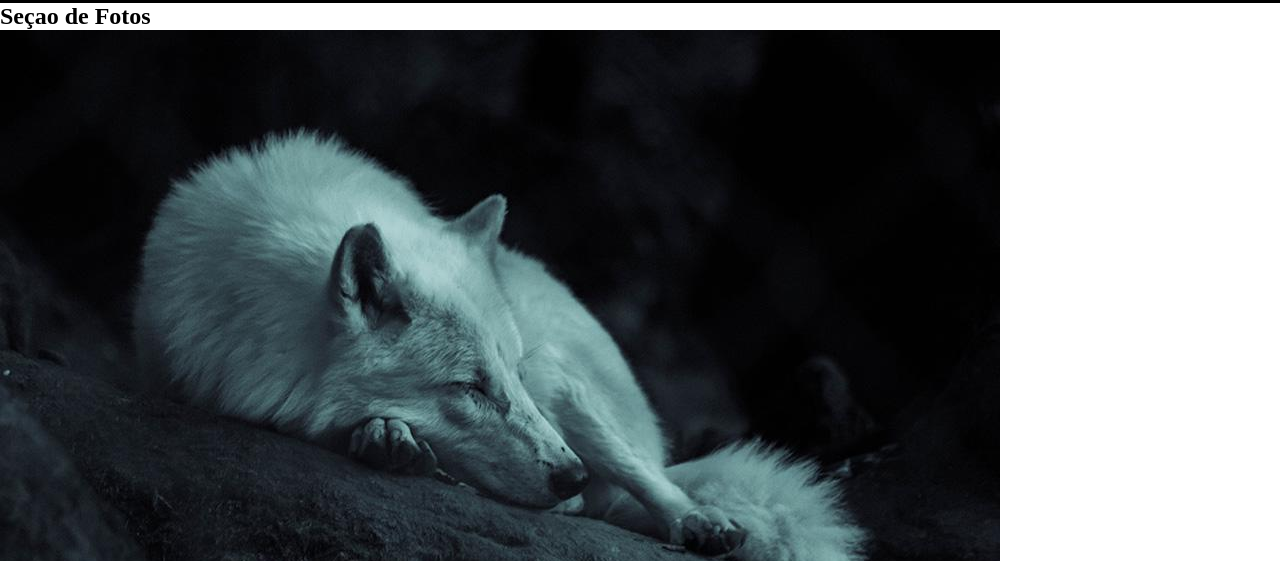
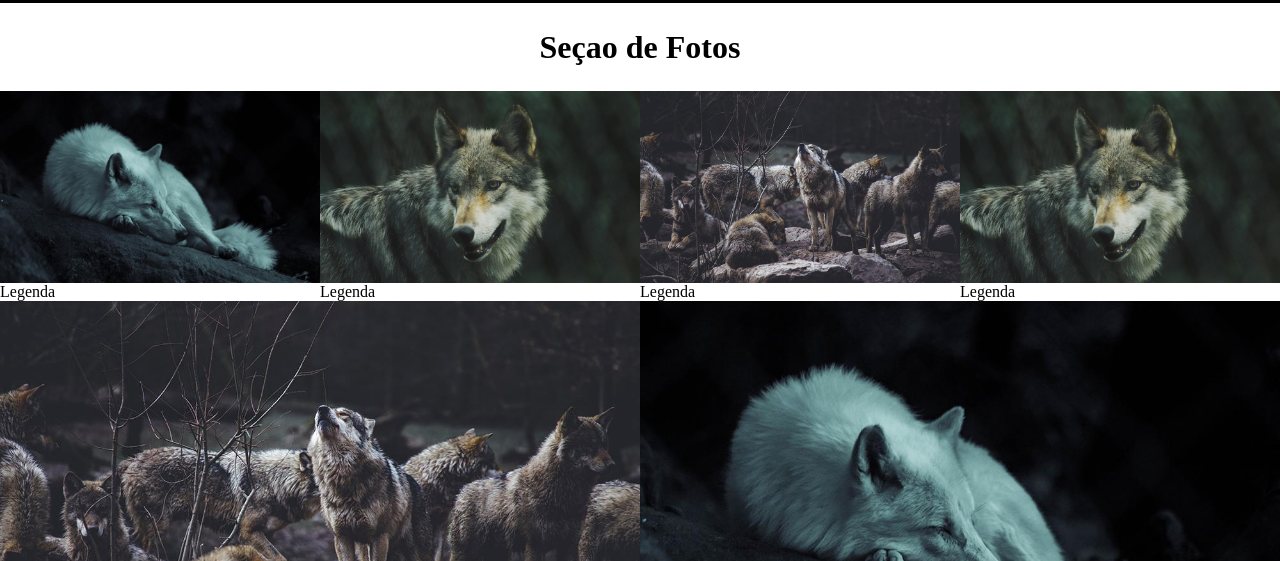
Before and after one commit to 1TDSS-2023/rm99988, a plain HTML site: page index.html in a window 1280 px wide. Shown: the part 391-952 px from the top of the page. Drawn offline with Linux system fonts and the light colour scheme.

Commit message:
Conteudo alinhado e finalizado.

```diff
--- a/css/estilo.css
+++ b/css/estilo.css
@@ -39,3 +39,25 @@
     background-color: #fff;
     color: #000000;
 }
+
+.conteudo img{
+    max-width: 100%;
+    display: block;
+}
+
+.conteudo {
+    display: flex;
+    flex-wrap: wrap;
+}
+
+.conteudo > div{
+    flex-grow: 1;
+    flex-shrink: 1;
+    flex-basis: 300px;
+}
+
+.tit-sec{
+    text-align: center;
+    margin: 2% 0;
+    font-size: 2em;
+}
```
